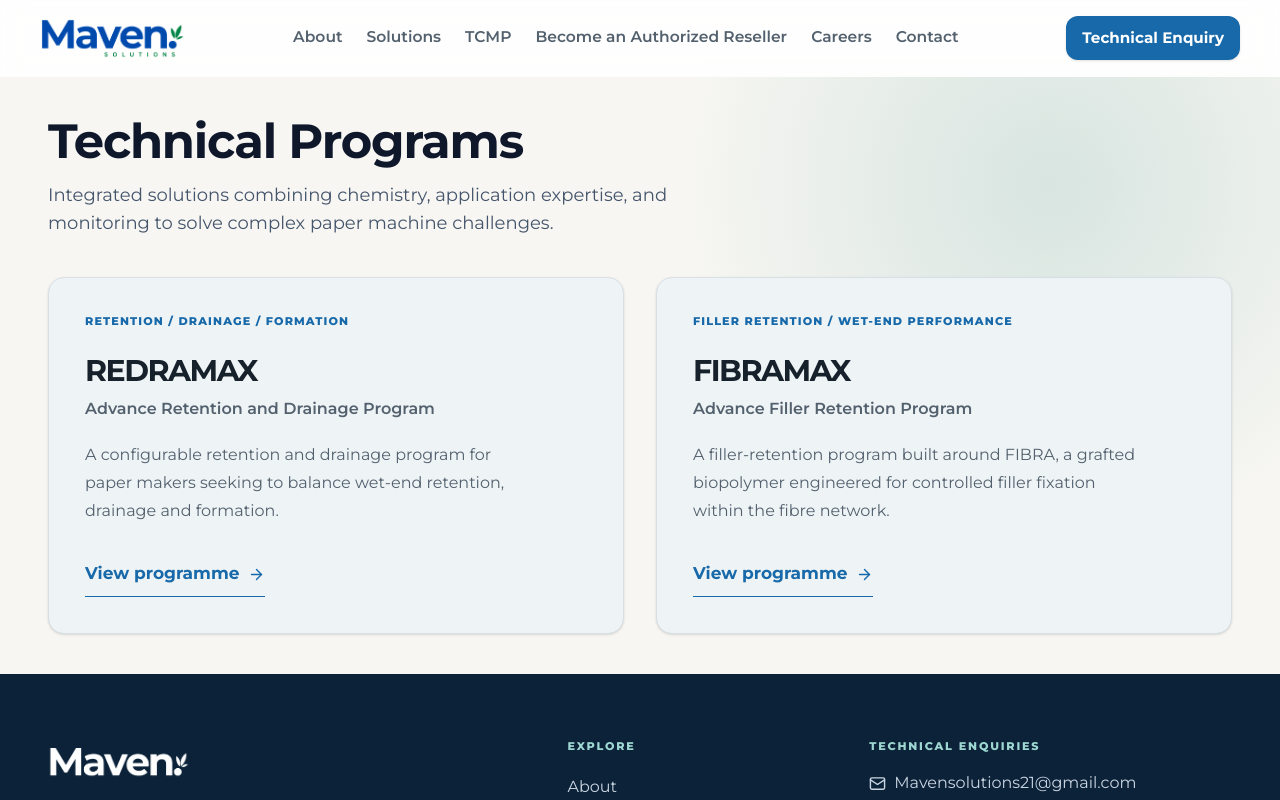
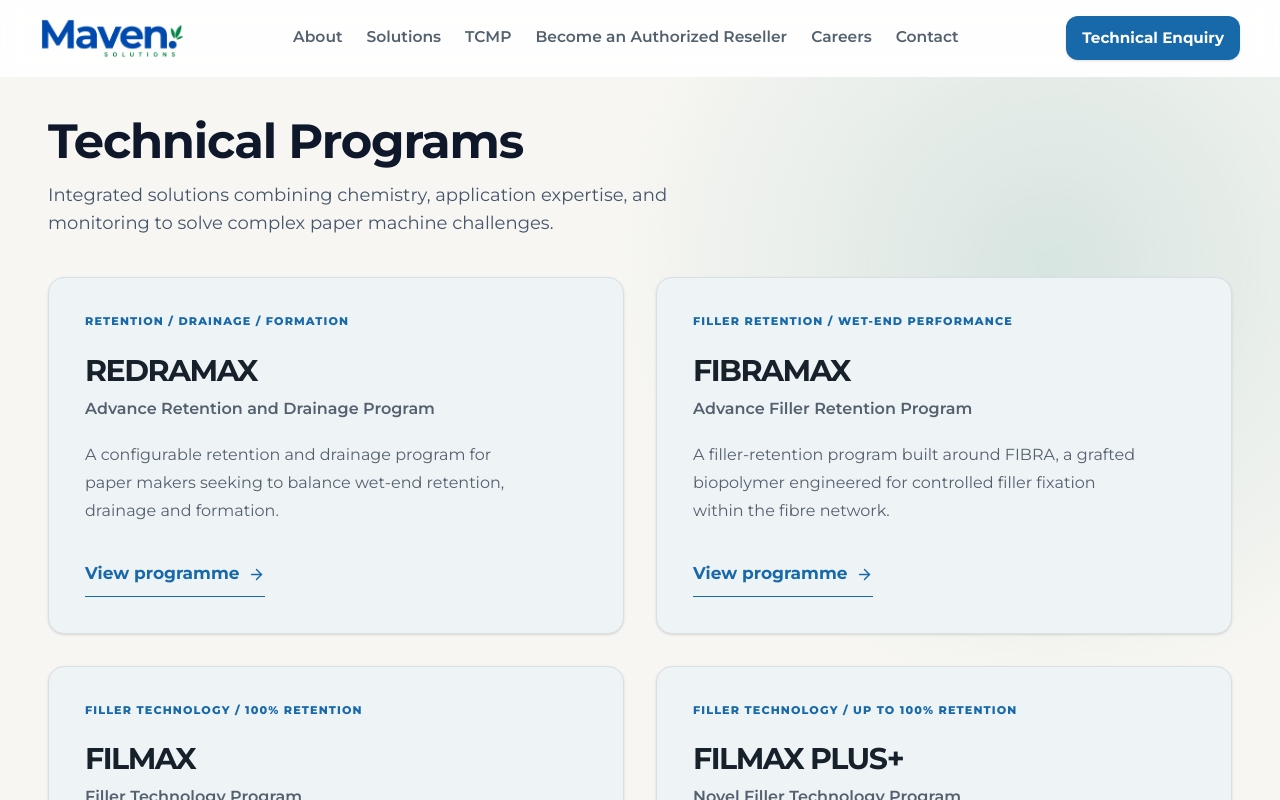
Before and after one commit to Rohan-Gautam/maven-solutions, a Next.js app: page /programs in a window 1280 px wide. Shown: the top 800 px of the page. Built offline with nearby package versions, Linux system fonts and the light colour scheme.

Commit message:
solution - add new programmes section

```diff
--- a/src/app/solutions/page.tsx
+++ b/src/app/solutions/page.tsx
@@ -15,11 +15,17 @@ const sections = [{
     icon: Network,
     categories: ["Retention & Drainage"]
 }, {
+    id: "filler-programmes",
+    title: "Specialised filler programmes",
+    copy: "Novel filler technology designed to provide up to 100% filler retention while maintaining the strength properties of paper.",
+    icon: Layers,
+    programmes: programs.filter(p => p.slug.startsWith("filmax"))
+}, {
     id: "programmes",
     title: "Our specialised programmes",
     copy: "Maven’s flagship programmes combine chemistry, application guidance and technical evaluation into a practical operating approach.",
     icon: Layers,
-    programmes: programs
+    programmes: programs.filter(p => !p.slug.startsWith("filmax"))
 }, {
     id: "water",
     title: "Manage process water & recovery",
--- a/src/data/programs.ts
+++ b/src/data/programs.ts
@@ -26,6 +26,28 @@ export const programs: Program[] = [
     properties: [{ label: "Viscosity", value: "Low" }, { label: "pH", value: "7 (+/- 1)" }, { label: "Ash", value: "Not more than 2%" }, { label: "Loss on drying", value: "Not more than 12%" }, { label: "Shelf life", value: "Minimum 12 months in good warehouse conditions" }],
     applicationMethod: ["Prepare a 2% lump-free solution of FIBRA.", "Heat to 45-65 C with suitable agitation.", "Ensure adequate water agitation before adding the product.", "Add prepared solution near the filler-addition point in the wet-end system."],
     resource: "/resources/fibramax-program.pdf"
+  },
+  {
+    slug: "filmax", name: "FILMAX", label: "Filler Technology Program", eyebrow: "Filler technology / 100% Retention",
+    description: "FILMAX is a filler technology (cationic talc) designed to provide up to 100% retention of filler. It allows Kraft and Board manufacturers to incorporate up to 3-5% filler successfully without compromising board strength.",
+    challenge: "Kraft and board industries are facing increased competitions for fibre sources which has resulted in higher raw material cost. However use of fillers has been limited due to negative impact on strength and poor retention.",
+    approach: ["Utilize FILMAX, a cationic talc with hydrophobic and hydrophilic properties.", "Hydrophobic surface sticks to the system and reduces tackiness.", "Achieve up to 100% filler retention and higher ash content."],
+    benefits: ["Up to 100% filler retention", "Improves machine run-ability by removing stickiness", "Increases final ash in paper", "Cost competitive mineral filler supplements raw material"],
+    applications: ["Kraft and board industries", "Refining Chest / Mixing chest / Machine chest"],
+    properties: [{label: "Appearance", value: "Yellowish to Brown Free Flow Powder"}, {label: "Ionic charge", value: "Cationic"}, {label: "pH", value: "Alkaline"}, {label: "Moisture", value: ">=8%"}, {label: "Shelf life", value: "12 Months"}],
+    applicationMethod: ["Preparation tank of 3-5 m3 capacity with adequate agitator for preparing FILMAX Filler slurry", "Service tank of 3-5 m3 capacity with adequate agitator along with dosing pump having capacity of 1000 - 2000LPH"],
+    resource: "/resources/filmax.pdf"
+  },
+  {
+    slug: "filmax-plus", name: "FILMAX PLUS+", label: "Novel Filler Technology Program", eyebrow: "Filler technology / Up to 100% Retention",
+    description: "FILMAX PLUS+ is a novel concept of filler technology that provides up to 100% filler retention while maintaining the strength properties of paper. It eliminates adverse effects of using standard paper fillers for Kraft and food grade packaging papers.",
+    challenge: "Use of fillers in board and packaging grades has been limited due to negative impact on paper board strength and poor filler retention.",
+    approach: ["Utilize FILMAX PLUS+, which has both hydrophobic and hydrophilic properties.", "Reduce tackiness from the system using the hydrophobic surface of FILMAX PLUS+.", "Use a specialized filler program containing FILMAX FILLER + MS-BINDMAX."],
+    benefits: ["Maintain paper strength while incorporating up to 5% filler", "Improves machine run-ability by removing stickiness from process water stream", "Improved dewatering process of the paper", "Increase production if machine is limited by fiber or dryer end"],
+    applications: ["Kraft and food grade packaging papers", "Refining Chest / Mixing chest / Machine chest"],
+    components: [{name: "FILMAX FILLER", point: "Refining chest", dosage: "Desired quantity"}, {name: "MS-BINDMAX", point: "Refining chest", dosage: "2% of FILMAX FILLER"}],
+    applicationMethod: ["Dissolve desired quantity of FILMAX PLUS+ (FILMAX FILLER + MS-BINDMAX [2% of FILMAX FILLER]) in fresh or Treated back water.", "Make a lump free solution in an agitated tank.", "Can be used on a dry basis before refining, ensuring proper mixing."],
+    resource: "/resources/filmax-plus.pdf"
   }
 ];
 
```
Also changed, not shown: filmax_text.txt (added).
